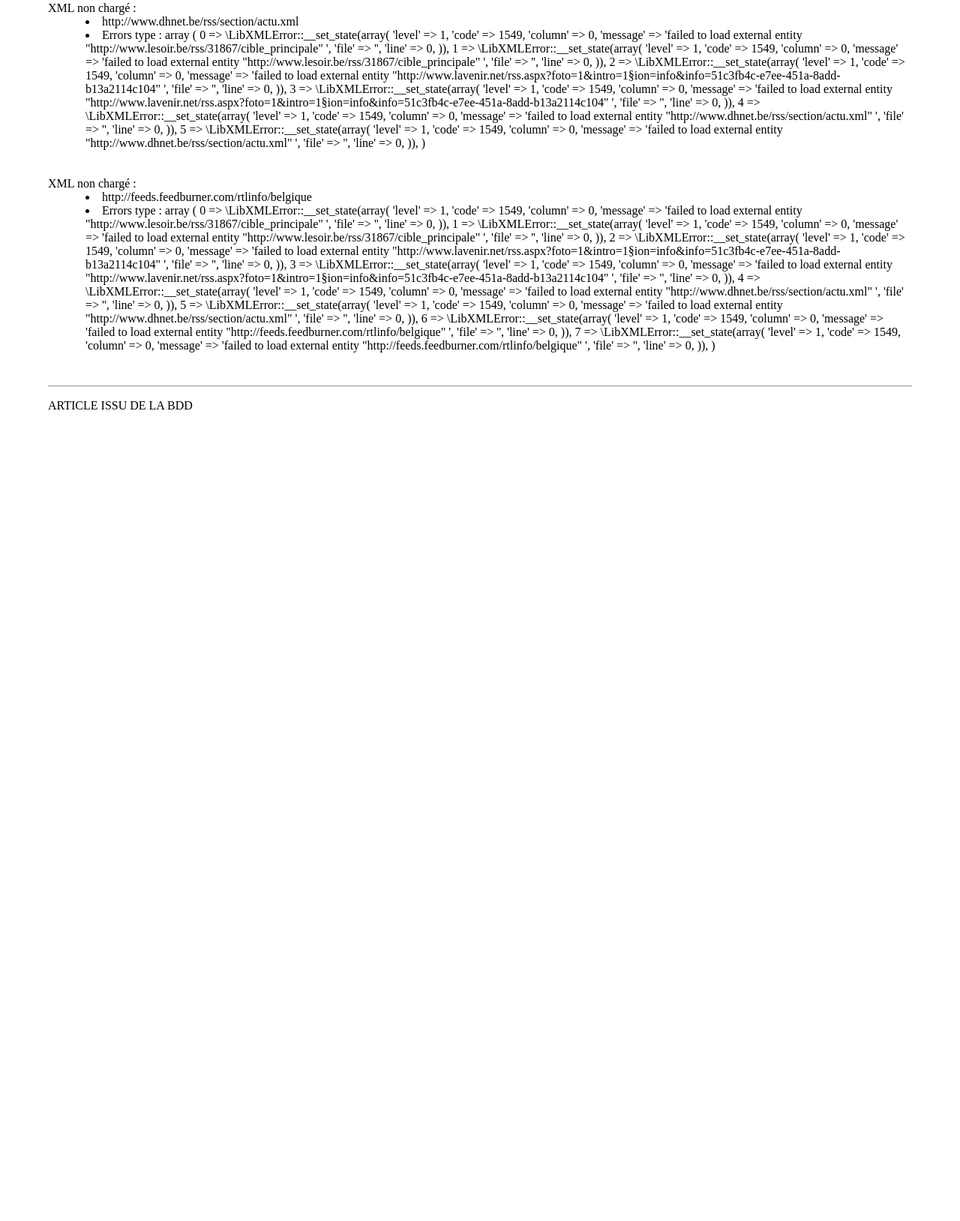
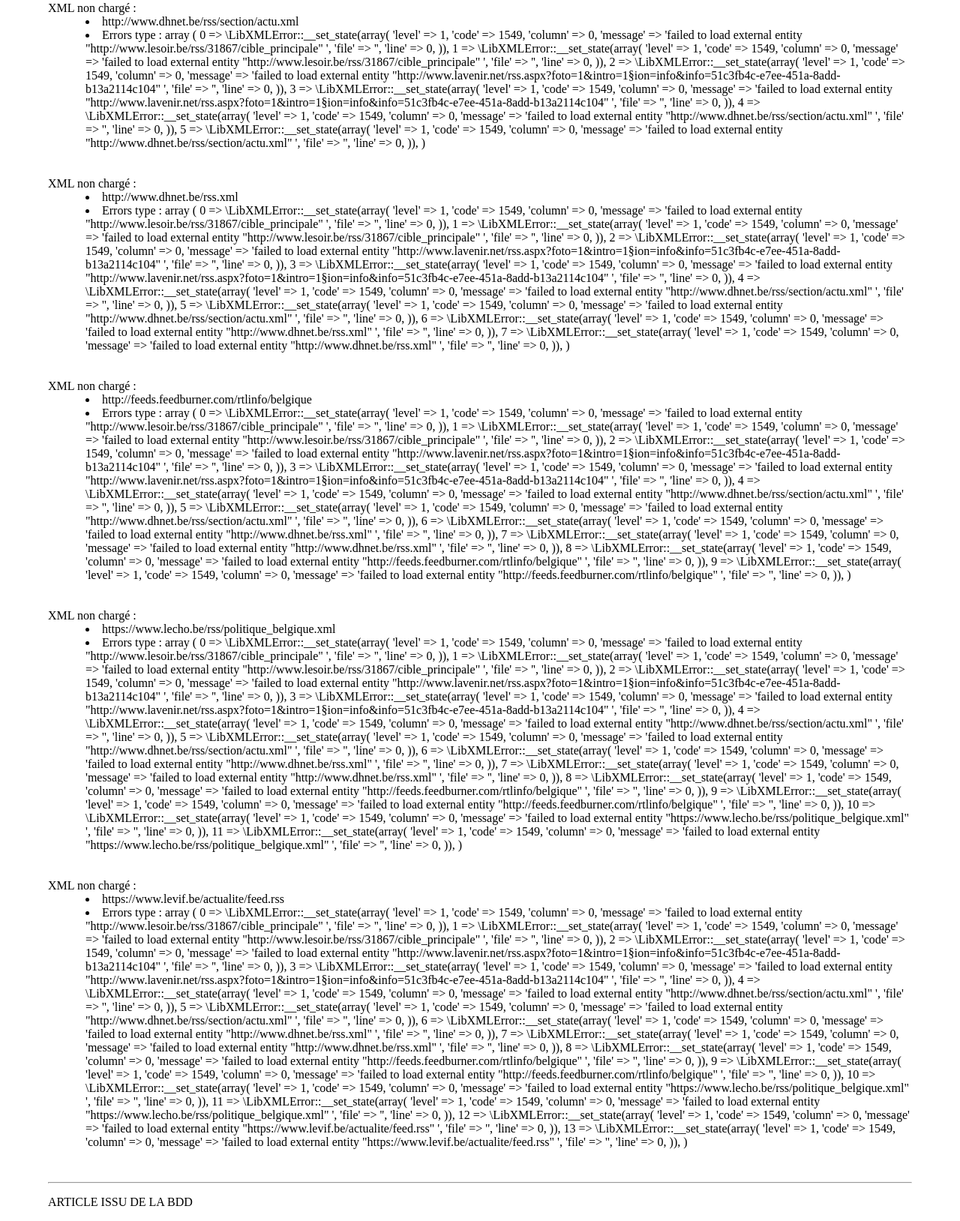
Before and after one commit to poncho31/rssToDB, a PHP site: page /RSS.php in a window 1280 px wide. Shown: the part 407-2035 px from the top of the page at 75% size. Before the commit the page ends 953 px from the top, so only its background shows below. Run offline with PHP 8.4, Linux system fonts and the light colour scheme; data that the repository does not hold is empty.

Commit message:
Add some rss media

```diff
--- a/RSS.php
+++ b/RSS.php
@@ -28,7 +28,6 @@ function rssToDB($feeds)
 		foreach ($feeds as $feed) {
 			//Charge le fichier xml
 			$xml = simplexml_load_file($feed);
-
 			//SI XML FALSE
 		    if ($xml == false) {
 		    	$xml = new DOMDocument;
@@ -138,7 +137,10 @@ $feeds =
 'http://www.lesoir.be/rss/31867/cible_principale',
 'http://www.lavenir.net/rss.aspx?foto=1&intro=1&section=info&info=51c3fb4c-e7ee-451a-8add-b13a2114c104',
 'http://www.dhnet.be/rss/section/actu.xml',
-'http://feeds.feedburner.com/rtlinfo/belgique'
+'http://www.dhnet.be/rss.xml',
+'http://feeds.feedburner.com/rtlinfo/belgique',
+'https://www.lecho.be/rss/politique_belgique.xml',
+'https://www.levif.be/actualite/feed.rss'
 ];
 
 rssToDB($feeds);
--- a/style.css
+++ b/style.css
@@ -14,7 +14,7 @@ td{
 tr:nth-child(1) td{
 	text-align: center;
 }
-tr td:nth-child(1), tr td:nth-child(2), tr td:nth-child(4), tr td:nth-child(7){
+tr td:nth-child(1), tr td:nth-child(2), tr td:nth-child(7){
 	width: 5%;
 }
 li{
```
